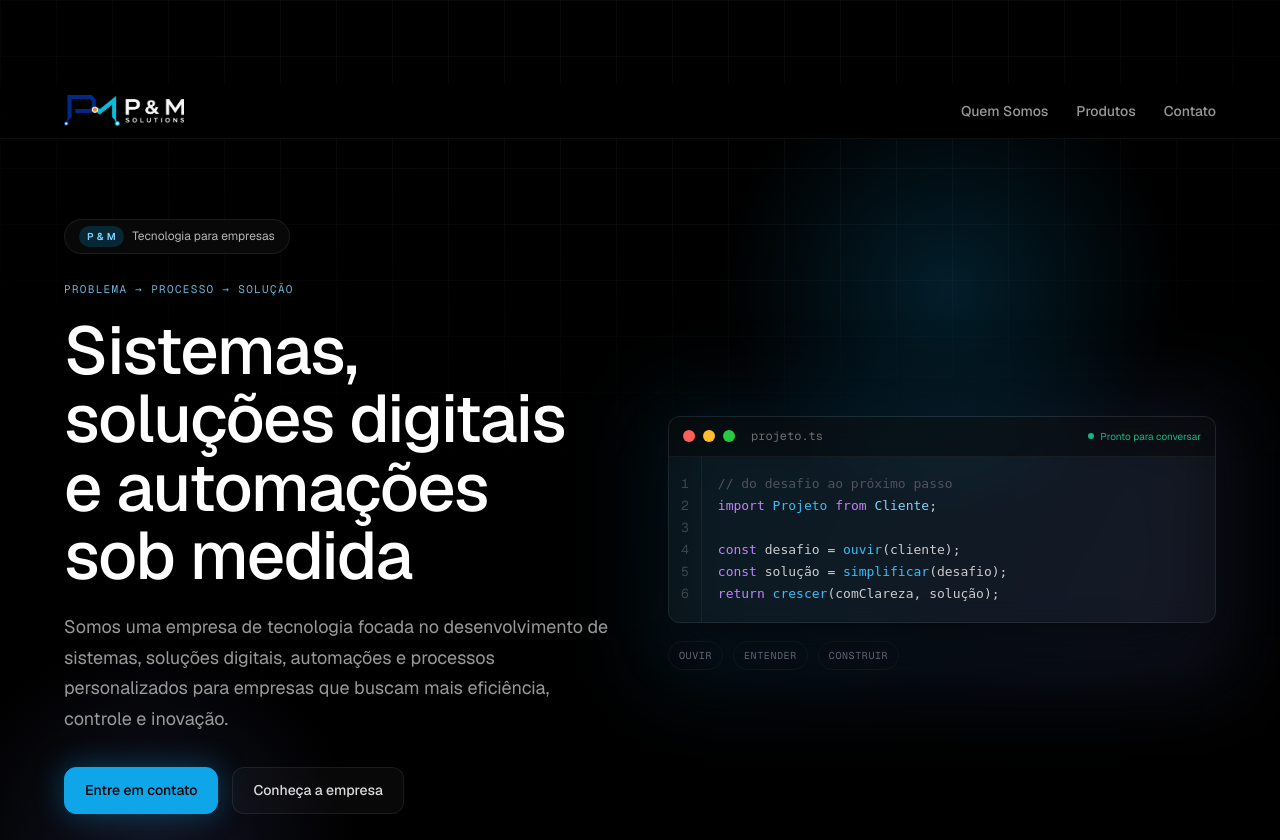
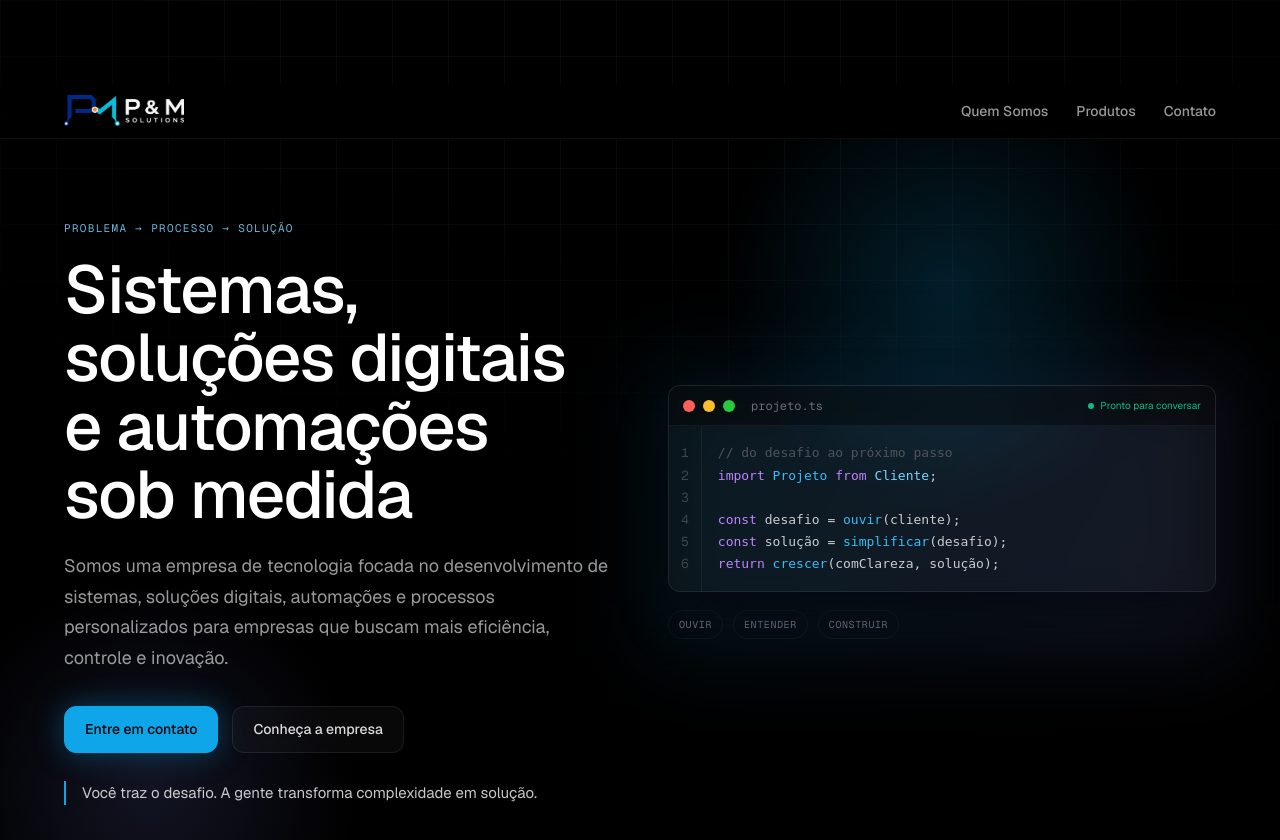
Before and after one commit to matiasestigarribia/p-m-solutions, a FastAPI app: page / in a window 1280 px wide. Shown: the top 840 px of the page. Run offline with FastAPI, Linux system fonts and the light colour scheme; some libraries are stand-ins or nearby versions.

Commit message:
fix: remove redundant home hero badge

```diff
--- a/static/css/pm.css
+++ b/static/css/pm.css
@@ -229,17 +229,6 @@ p { margin: 0 0 1rem; }
   text-transform: uppercase; color: var(--color-accent-300);
   margin: 0 0 18px; opacity: 0.85;
 }
-.hero__badge {
-  display: inline-flex; align-items: center; gap: 8px;
-  background: var(--glass-panel); border: 1px solid var(--color-border);
-  backdrop-filter: blur(12px); border-radius: var(--radius-pill);
-  padding: 6px 14px; margin-bottom: 26px; font-size: 12px; color: rgba(255,255,255,0.7);
-}
-.hero__badge .tag {
-  font-size: 10px; font-weight: 600; letter-spacing: .04em;
-  background: rgba(14,165,233,0.2); color: var(--color-accent-300);
-  padding: 2px 8px; border-radius: var(--radius-pill);
-}
 .hero__title { margin-bottom: 22px; }
 .hero__subtitle { font-size: 18px; color: rgba(255,255,255,0.6); max-width: 640px; margin-bottom: 32px; }
 .hero__actions { display: flex; gap: 14px; flex-wrap: wrap; }
--- a/templates/fragments/home.html
+++ b/templates/fragments/home.html
@@ -2,7 +2,6 @@
 <section class="hero hero--home" id="home">
   <div class="container hero__layout">
     <div class="hero__inner hero__copy">
-      <span class="hero__badge"><span class="tag">P &amp; M</span> Tecnologia para empresas</span>
       <p class="hero__signal">PROBLEMA → PROCESSO → SOLUÇÃO</p>
       <h1 class="hero__title">Sistemas, soluções digitais e automações sob medida</h1>
       <p class="hero__subtitle">{{ content.QUEM_SOMOS.paragraphs[0] }}</p>
```
Also changed, not shown: tests/integration/test_site.py (+2 -0 lines).
